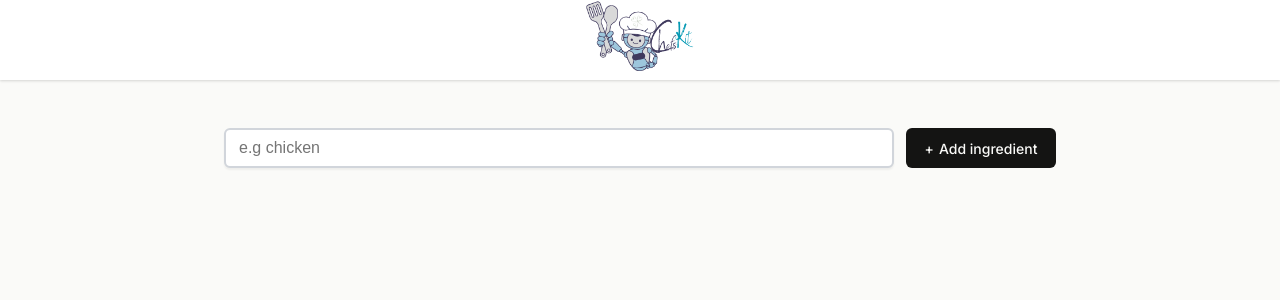
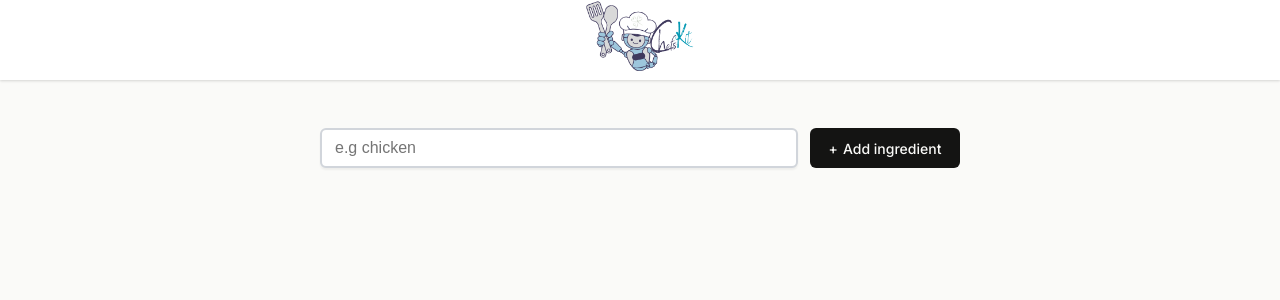
Before and after one commit to rifat328/ChefsKit, a React (Vite) app in the folder chefskit/: page / in a window 1280 px wide. Shown: the top 300 px of the page. Built offline with nearby package versions, Linux system fonts and the light colour scheme; no server answers; what @huggingface/inference would draw is missing.

Commit message:
style changed , scrollIntoView added

```diff
--- a/chefskit/src/component/Entry.jsx
+++ b/chefskit/src/component/Entry.jsx
@@ -10,7 +10,13 @@ const Entry = () => {
 
   React.useEffect(() => {
     if (recipe !== "" && recipeSection.current !== null) {
-      recipeSection.current.scrollIntoView({ behavior: "smooth" });
+      // recipeSection.current.scrollIntoView({ behavior: "smooth" });
+      const yCoord =
+        recipeSection.current.getBoundingClientRect().top + window.scrollY;
+      window.scroll({
+        top: yCoord,
+        behavior: "smooth",
+      });
     }
   }, [recipe]);
   const handleSubmit = (event) => {
--- a/chefskit/src/styling/entry.css
+++ b/chefskit/src/styling/entry.css
@@ -1,5 +1,7 @@
 main {
     padding: 1.875 1.875 0.625;
+    margin-inline: clamp(5rem, 10rem, 20rem);
+    padding-inline: clamp(5rem, 10rem, 20rem)
 }
 
 .add-ingredient-form {
```
